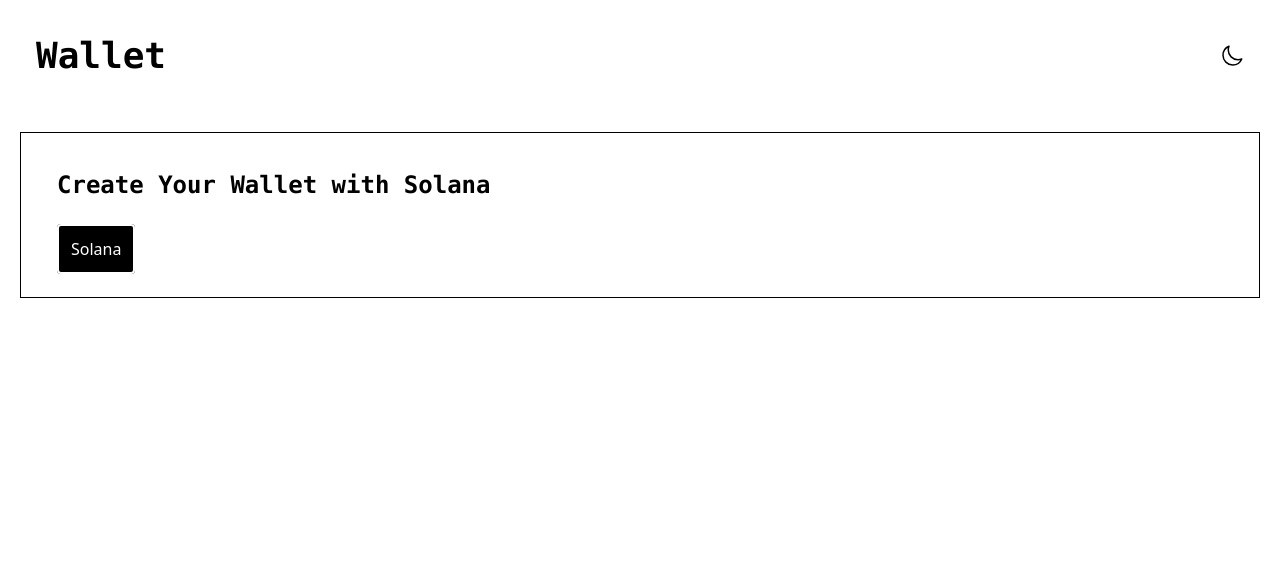
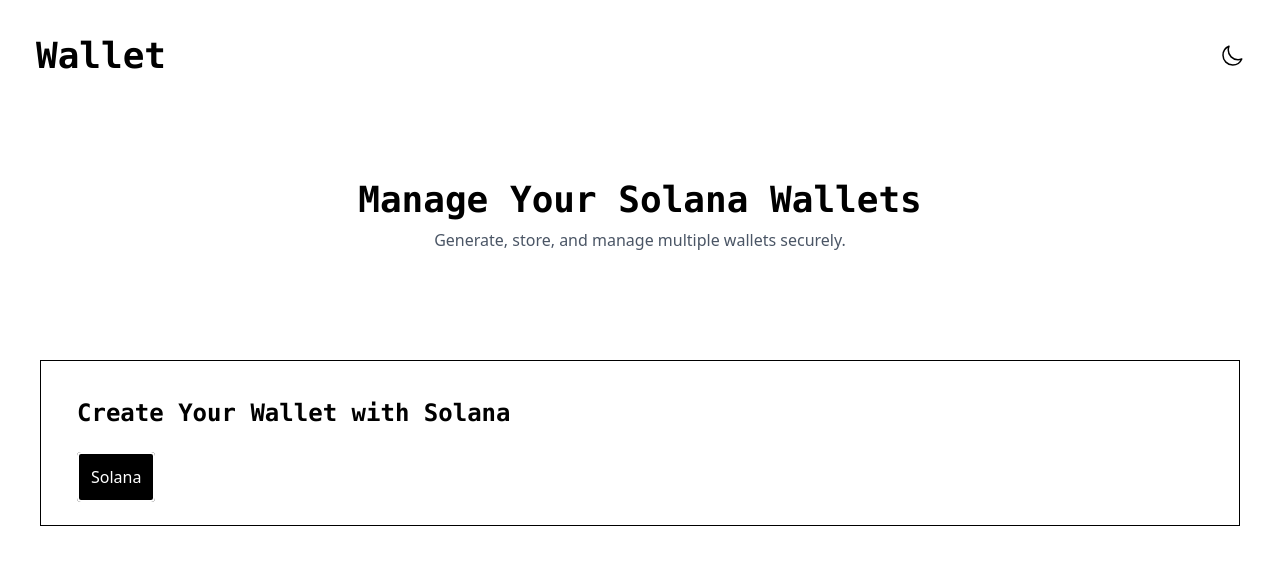
Before and after one commit to thamarai-titan/Solana-web-wallet, a React (Vite) app: page / in a window 1280 px wide. Shown: the top 564 px of the page. Built offline with nearby package versions, Linux system fonts and the light colour scheme.

Commit message:
deploying

```diff
--- a/src/App.tsx
+++ b/src/App.tsx
@@ -4,8 +4,7 @@
 import { Wallet } from "./components/Wallet.tsx";
 import { useRecoilState } from "recoil";
 import { start } from "./atoms/start.ts";
-
-function App() {
+export default function App() {
 
   const [starting] = useRecoilState(start)
 
@@ -18,14 +17,24 @@
             <Moon />
           </button>
         </div>
+
+      </div>
+      <div className="p-12">
+        <div className="text-center p-5">
+          <h1 className="text-3xl md:text-4xl font-bold font-mono">Manage Your Solana Wallets</h1>
+          <p className="text-gray-600 text-sm md:text-base mt-2">
+            Generate, store, and manage multiple wallets securely.
+          </p>
+        </div>
+
       </div>
 
 
-      {(starting) ? <StarterComponent/> : <div><Mnemonics/><Wallet/></div>}
+     <div className="p-5">
+     {(starting) ? <StarterComponent /> : <div><Mnemonics /><Wallet /></div>}
+     </div>
 
 
     </div>
   );
 }
-
-export default App;
--- a/src/components/Wallet.tsx
+++ b/src/components/Wallet.tsx
@@ -22,8 +22,10 @@
     id: number;
     message: string;
 }
-
-export const Wallet: React.FC = () => {
+interface WalletProps {
+    className?: string;
+}
+export const Wallet: React.FC = ({ className }: WalletProps) => {
     const [mneMonics, setMnemonics] = useRecoilState(mnemonics);
     const [, setPrivateKey] = useRecoilState(privateK);
     const [, setPublicKey] = useRecoilState(publicK);
```
Also changed, not shown: src/components/Mnemonics.tsx (line endings or trailing spaces).
